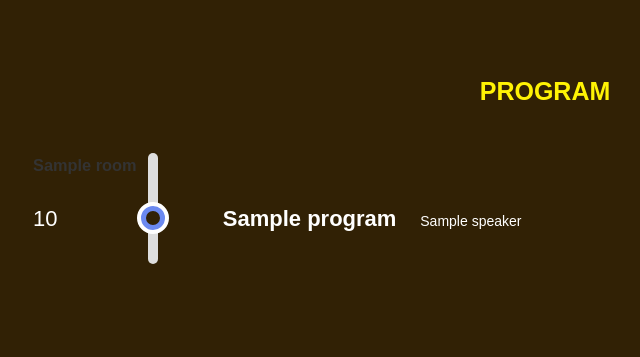
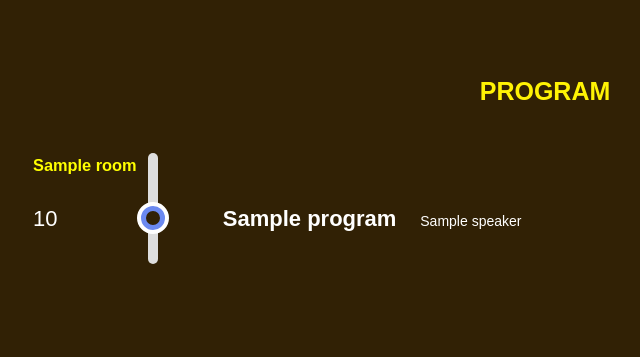
Before and after one commit to pythonkr/pyconkr-2014-teaser, a Django app: template page/templates/page/home.html in a window 1280 px wide. Shown: the part 1132-1489 px from the top of the page, without its empty margins (95-735 px from the left). Run offline with Django 3.2, Linux system fonts and the light colour scheme; tables that the repository leaves empty hold one stand-in row (values such as "Sample post"); the template is opened without the code that fills it: values that come from a table or form of the project are taken from there, most other values are stand-ins (such as "Sample title", 1, 10 or a date in 2020); grey boxes marked "Sample" are stand-in pictures; style sheets or scripts are compiled from the project's sources; parts of the project's set-up code (start-up, migrations or seed data) failed here and were passed over; some libraries are stand-ins or nearby versions.

Commit message:
!32 make room title color in program section yellow

```diff
--- a/static/css/sass/main.scss
+++ b/static/css/sass/main.scss
@@ -269,6 +269,9 @@ section {
 				background-color: #dedede;
 				border-radius: 5px;
 			}
+                        h3 {
+                                color: yellow;
+                        }
 			li {
 				height: 70px;
 				.time {
```
